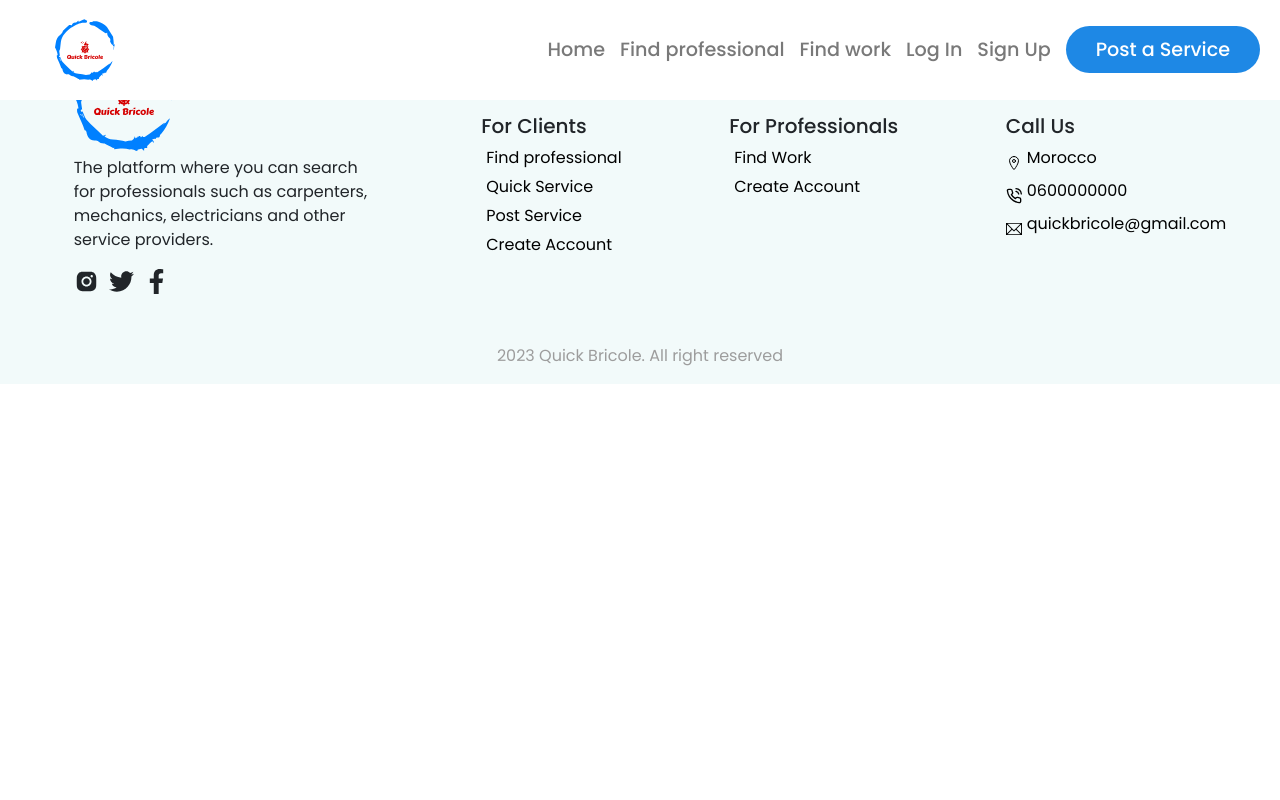
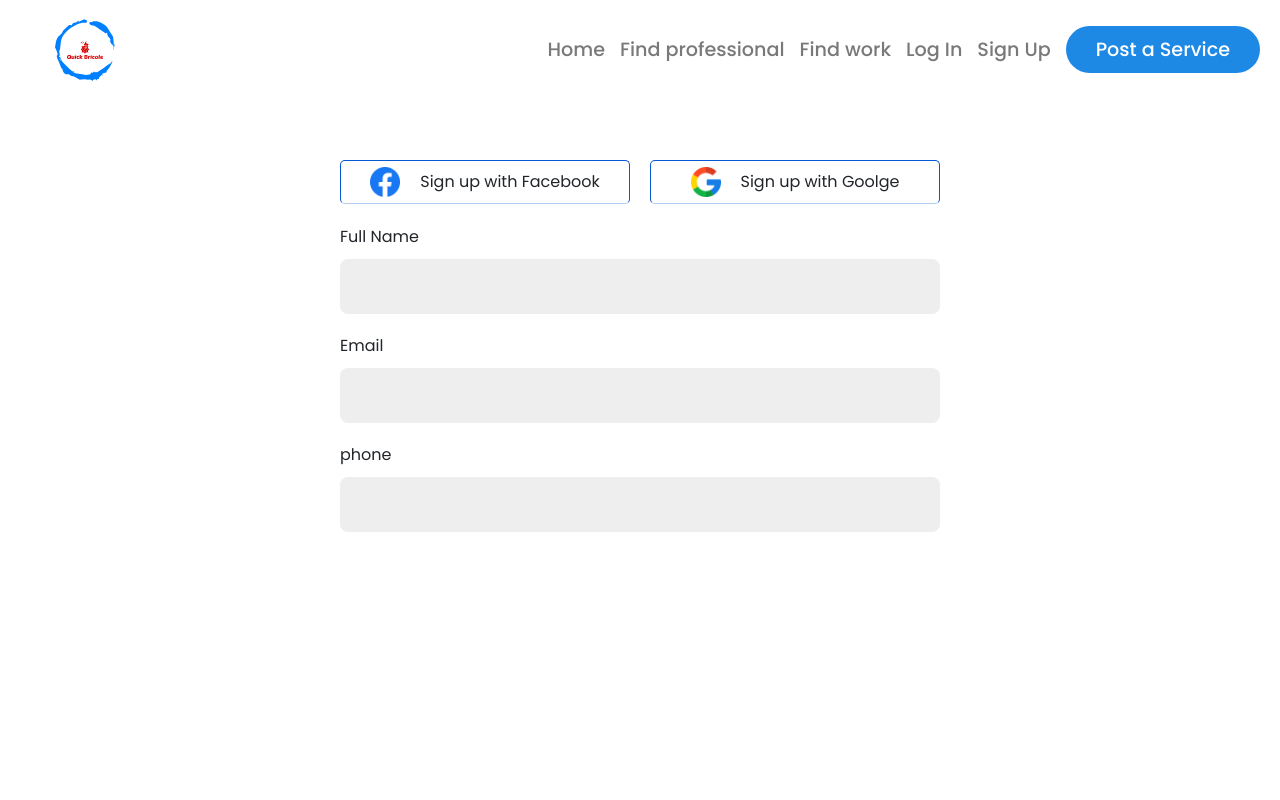
Before and after one commit to muhammed77ar/QuickBricole_Project, a React (Create React App) app: page /clientsignUp in a window 1280 px wide. Shown: the top 800 px of the page. Built offline with nearby package versions, Linux system fonts and the light colour scheme; a web font is replaced by a local one.

Commit message:
add sign up

```diff
--- a/src/index.css
+++ b/src/index.css
@@ -1,6 +1,4 @@
-/* @tailwind base;
-@tailwind components;
-@tailwind utilities; */
+
 body {
   margin: 0;
   font-family: -apple-system, BlinkMacSystemFont, 'Segoe UI', 'Roboto', 'Oxygen',
@@ -8,6 +6,7 @@ body {
     sans-serif;
   -webkit-font-smoothing: antialiased;
   -moz-osx-font-smoothing: grayscale;
+  max-width: 100%;
 
 }
 
--- a/src/pages/ClientsignUp.jsx
+++ b/src/pages/ClientsignUp.jsx
@@ -1,5 +1,44 @@
+import { StyledInput, StyledSignUp ,StyledFiled,
+  StyledFormGroup,StyledIconeContainer,StyledIcone} from "../styledComponent/styledSignUp";
+
+
+import fbImg from '../imgs/facebook.png'
+import google from '../imgs/google.png'
+const style = {
+ width : {pc:"100%"}
+}
+
 export default function ClientsignUp() {
   return (
-    <div>ClientsignUp</div>
+    <StyledSignUp>
+
+      <StyledIconeContainer>
+        <StyledIcone>
+         <img src={fbImg} alt="" />
+        <span>Sign up with Facebook</span>
+        </StyledIcone>
+        <StyledIcone>
+         <img src={google} alt="" />
+        <span>Sign up with Goolge</span>
+        </StyledIcone>
+      </StyledIconeContainer>
+      {/* from  */}
+    <StyledFormGroup width={style.width.pc}>
+     <StyledFiled>
+      <label htmlFor="name">Full Name</label>
+     <StyledInput type="text" id="name" />
+     </StyledFiled>
+     <StyledFiled>
+      <label htmlFor="email">Email</label>
+     <StyledInput type="email" id="email" />
+     </StyledFiled>
+     <StyledFiled>
+      <label htmlFor="phone">phone</label>
+     <StyledInput type="text" id="phone" />
+     </StyledFiled>
+      </StyledFormGroup>
+      </StyledSignUp>
+
+
   )
 }
--- a/src/styledComponent/footer.js
+++ b/src/styledComponent/footer.js
@@ -8,9 +8,7 @@ const PhoneBreakPoint = "860px";
 
 export const FooterWrapper = styled.div`
   background-color: #F2FAFA;
-  position: absolute;
-  width: 100%;
-
+   width: 100%;
   @media (max-width: ${PhoneBreakPoint}) {
     body {
       overflow-x: hidden;
@@ -26,7 +24,7 @@ export const Footerr = styled.div`
     flex-direction: column;
     text-align: center;
     height: 800px;
-    width: 100%;
+    max-width: 100%;
   }
 `;
 export const Section2 = styled.div`
--- /dev/null
+++ b/src/styledComponent/styledSignUp.js
@@ -0,0 +1,68 @@
+import styled from "styled-components";
+
+export const StyledSignUp = styled.div`
+height: 100vh;
+  width: 100%;
+
+
+align-items: center;
+margin-top: 89px ;
+padding-top: 50px;
+
+`
+export const StyledFiled = styled.div`
+display: flex;
+justify-content: center;
+flex-direction: column;
+gap: 10px 0px;
+ margin: auto;
+ width: 50%;
+padding:0px 20px  ;
+
+
+
+`
+
+export const StyledFormGroup = styled.div`
+display: flex;
+flex-direction: column;
+justify-content: space-between;
+align-items: flex-start;
+
+flex-shrink: 0;
+gap: 20px;
+max-width: ${({width})=>width};
+
+`
+
+export const StyledInput = styled.input`
+ all:unset;
+ background-color: #FFF;
+ padding: 1px 20px;
+ height: 53px;
+ border-radius: 8.078px;
+background: #EEE;
+`
+
+export  const StyledIconeContainer = styled.div`
+margin: 20px auto ;
+width: 50%;
+display: flex;
+justify-content: center;
+gap: 20px;
+padding: 1px 20px;
+`
+export const StyledIcone = styled.div`
+width: 50%;
+padding:  6px  10px;
+border-radius: 5px;
+border: 1px solid #0557D3;
+border-bottom: .3px solid rgba(5, 87, 211, .3);
+display: flex ;
+justify-content: center;
+gap: 20px;
+align-items: center;
+img{
+  width: 30px;
+}
+`
```
